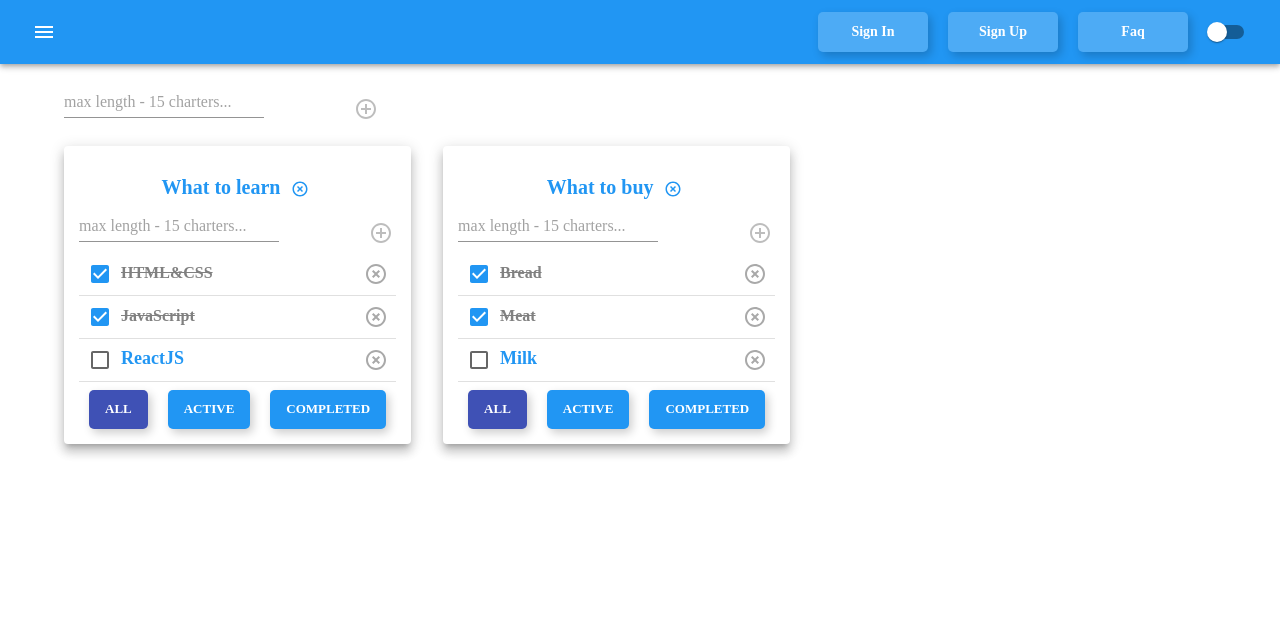
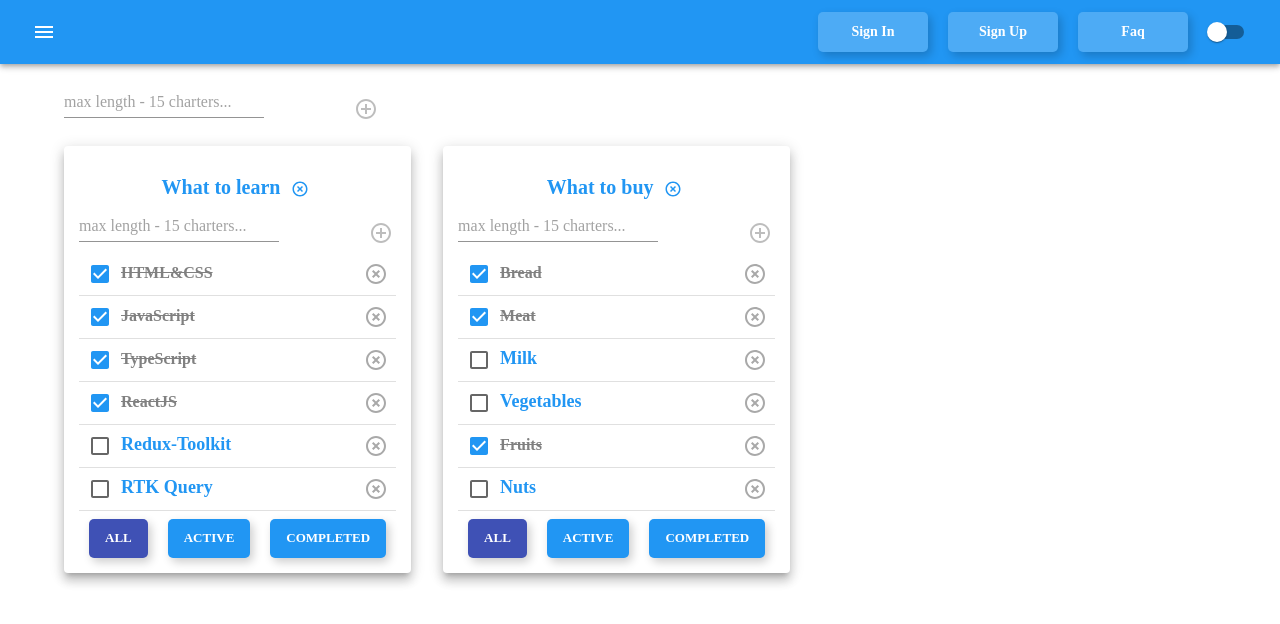
Before and after one commit to kdrenata/todolist, a React (Vite) app: page / in a window 1280 px wide. Shown: the top 624 px of the page. Built offline with nearby package versions, Linux system fonts and the light colour scheme.

Commit message:
favicon added

```diff
--- a/index.html
+++ b/index.html
@@ -2,7 +2,7 @@
 <html lang="en">
   <head>
     <meta charset="UTF-8" />
-    <link rel="icon" type="image/svg+xml" href="/react.svg" />
+    <link rel="icon" type="image/svg+xml" href="/vector.svg" />
     <meta name="viewport" content="width=device-width, initial-scale=1.0" />
     <title>IT-INCUBATOR Todolist | Vite + React + TS</title>
     </head>
--- a/src/App.tsx
+++ b/src/App.tsx
@@ -45,12 +45,18 @@ function App() {
         [todolistId_1]: [
             {id: v1(), title: 'HTML&CSS', isDone: true},
             {id: v1(), title: 'JavaScript', isDone: true},
-            {id: v1(), title: 'ReactJS', isDone: false}
+            {id: v1(), title: 'TypeScript', isDone: true},
+            {id: v1(), title: 'ReactJS', isDone: true},
+            {id: v1(), title: 'Redux-Toolkit', isDone: false},
+            {id: v1(), title: 'RTK Query', isDone: false}
         ],
         [todolistId_2]: [
             {id: v1(), title: 'Bread', isDone: true},
             {id: v1(), title: 'Meat', isDone: true},
-            {id: v1(), title: 'Milk', isDone: false}
+            {id: v1(), title: 'Milk', isDone: false},
+            {id: v1(), title: 'Vegetables', isDone: false},
+            {id: v1(), title: 'Fruits', isDone: true},
+            {id: v1(), title: 'Nuts', isDone: false}
         ]
     })
 
```
Also changed, not shown: vector.svg (added).
